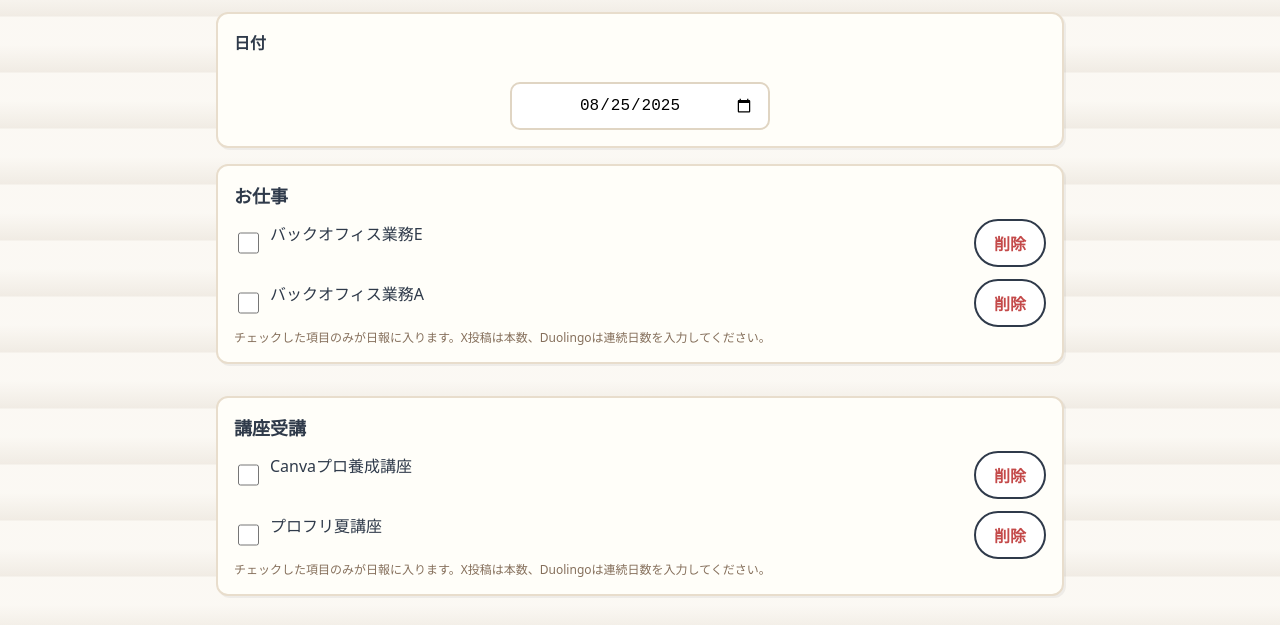
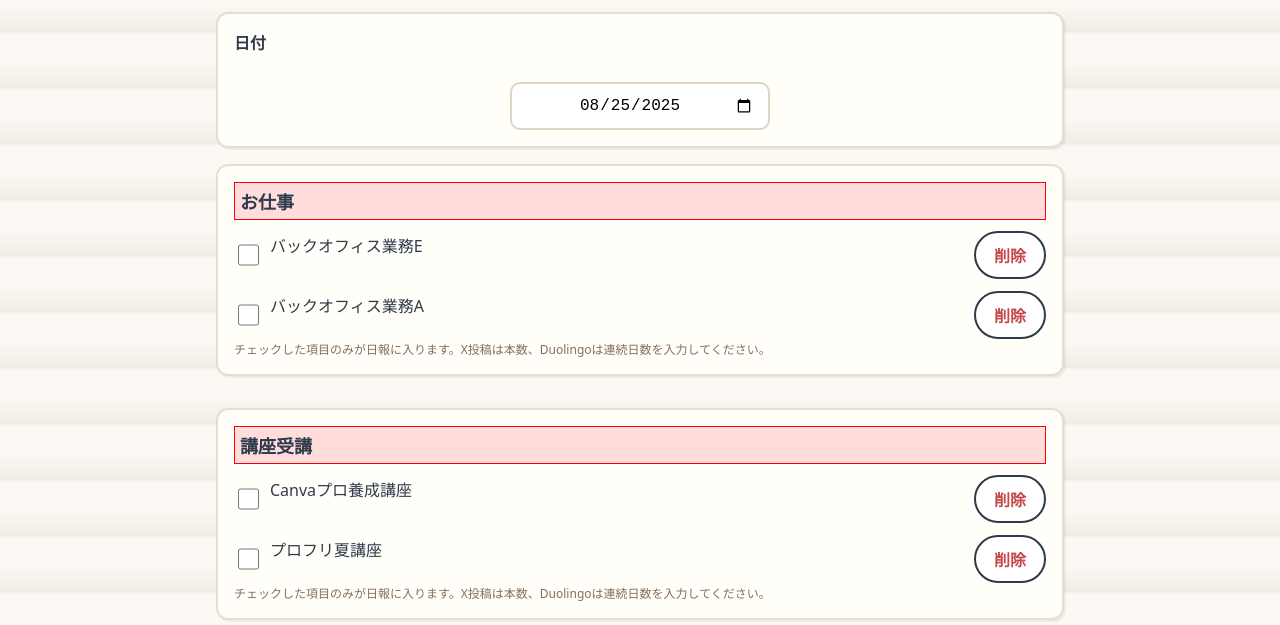
Before and after one commit to sketto324/nippou.generator, a website: page index.html in a window 1280 px wide. Shown: the part 84-709 px from the top of the page. Drawn offline with Linux system fonts and the light colour scheme; no server answers.

Commit message:
Feat: Add temporary debug styles for category header

```diff
--- a/styles.css
+++ b/styles.css
@@ -77,6 +77,10 @@ textarea[readonly] { background: #faf7f0; }
   align-items: center;
   gap: 10px;
   margin-bottom: 10px;
+  /* Temporary debug styles */
+  background-color: #ffdddd; /* Light red background */
+  padding: 5px; /* Some padding */
+  border: 1px solid red; /* Red border */
 }
 .category-headline { display: inline-flex; align-items: center; gap: 10px; min-width: 0; }
 .category-emoji {
```
